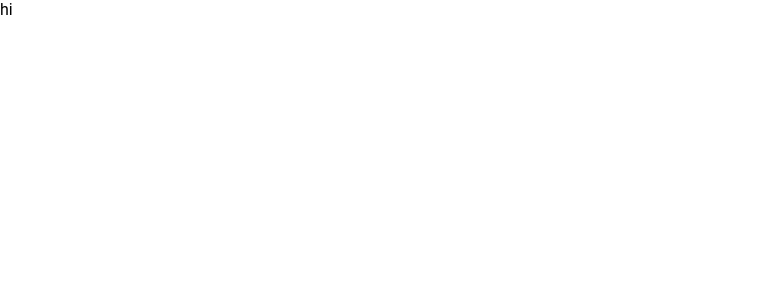
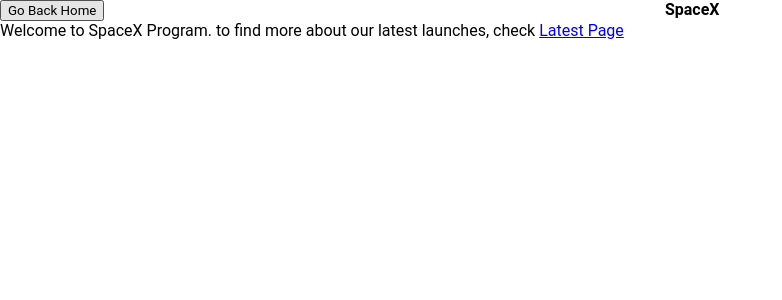
Before and after one commit to Javid-Izadfar/cf27-hello-world, a Vue app: page / in a window 1280 px wide. Shown: the top 300 px of the page, without its empty margins (0-782 px from the left). Built offline with nearby package versions, Linux system fonts and the light colour scheme.

Commit message:
added routes

```diff
--- a/index.html
+++ b/index.html
@@ -4,7 +4,7 @@
     <meta charset="UTF-8" />
     <link rel="icon" href="/favicon.ico" />
     <meta name="viewport" content="width=device-width, initial-scale=1.0" />
-    <title>Vite App</title>
+    <title>SpaceX Programs</title>
   </head>
   <body>
     <div id="app"></div>
--- a/package.json
+++ b/package.json
@@ -9,7 +9,8 @@
     "preview": "vite preview"
   },
   "dependencies": {
-    "vue": "^3.5.13"
+    "vue": "^3.5.13",
+    "vue-router": "^4.5.0"
   },
   "devDependencies": {
     "@vitejs/plugin-vue": "^5.2.1",
--- a/src/App.vue
+++ b/src/App.vue
@@ -1,3 +1,16 @@
+<script setup>
+import { onMounted } from "vue";
+import Header from "@/components/layout/header.vue";
+
+console.log("created App");
+
+onMounted(() => {
+  console.log("mounted App");
+});
+</script>
 <template>
-  <div>hi</div>
+  <div>
+    <Header />
+    <RouterView />
+  </div>
 </template>
--- /dev/null
+++ b/src/components/layout/header.vue
@@ -0,0 +1,33 @@
+<script setup>
+import { onMounted } from "vue";
+import { useRouter } from "vue-router";
+
+const router = useRouter();
+
+console.log("created Header");
+onMounted(() => {
+  console.log("mounted Header");
+});
+
+const goHome = () => {
+  router.replace("/");
+
+  console.log("please Go Home");
+};
+</script>
+<template>
+  <div class="flex">
+    <button @click="goHome">Go Back Home</button>
+    <nav>SpaceX</nav>
+  </div>
+</template>
+<style lang="css" scoped>
+.flex {
+  display: flex;
+}
+nav {
+  flex-grow: 1;
+  text-align: center;
+  font-weight: bold;
+}
+</style>
--- /dev/null
+++ b/src/pages/home.vue
@@ -0,0 +1,17 @@
+<script setup>
+import { onMounted } from "vue";
+
+console.log("created Home");
+onMounted(() => {
+  console.log("mounted Home Page");
+});
+</script>
+<template>
+  <div>
+    <p>
+      Welcome to SpaceX Program. to find more about our latest launches, check
+
+      <RouterLink to="/latest" title="Go to Latest">Latest Page</RouterLink>
+    </p>
+  </div>
+</template>
--- /dev/null
+++ b/src/pages/latest.vue
@@ -0,0 +1,11 @@
+<script setup>
+import { onMounted } from "vue";
+
+console.log("created Latest");
+onMounted(() => {
+  console.log("mounted Latest Page");
+});
+</script>
+<template>
+  <div>Latest Launch Page</div>
+</template>
```
Also changed, not shown: src/main.js (+9 -1 lines), src/routes.js (added, +15 -0 lines).
